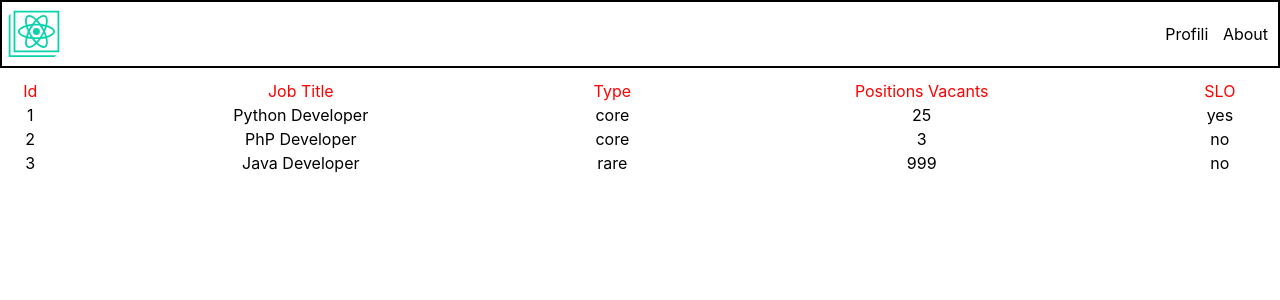
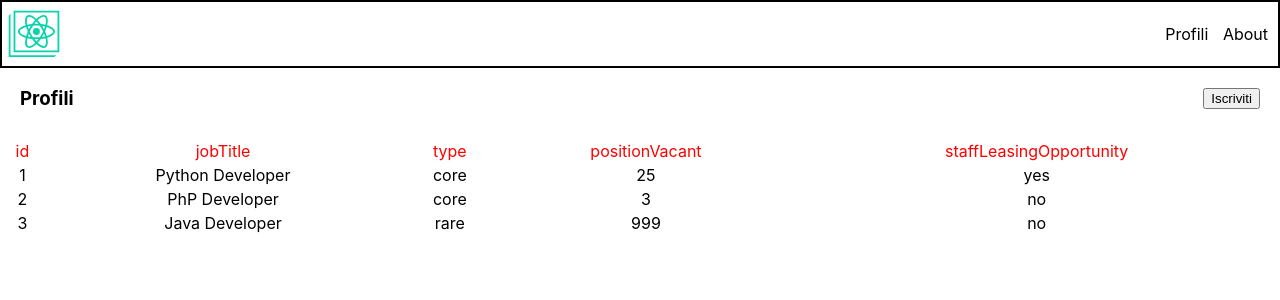
Before and after one commit to ilzio/corso_react, a React (Create React App) app in the folder react_prima_lezione/first-app/: page / in a window 1280 px wide. Shown: the top 300 px of the page. Built offline with nearby package versions, Linux system fonts and the light colour scheme.

Commit message:
profile list and form initialized

```diff
--- /dev/null
+++ b/react_prima_lezione/first-app/src/components/Profiles/Form.css
@@ -0,0 +1,6 @@
+.Form {
+    display: flex;
+    flex-direction: column;
+    justify-items: center;
+    /* align-items: center; */
+}
--- /dev/null
+++ b/react_prima_lezione/first-app/src/components/Profiles/Form.js
@@ -0,0 +1,45 @@
+import React from 'react';
+import './Form.css';
+
+// qunado non si specifica il cammino relativo, react cerca nella cartella node modules
+
+// https://reactjs.org/docs/forms.html
+
+class Form extends React.Component {
+  constructor(props){
+    super(props)
+    this.state = {
+      // name: '';
+      // surname: '';
+      // email: '';
+      // name: '';
+    }
+  }
+
+
+
+  render() {
+    return (
+      <form className="Form">
+        <div className="form-group">
+          <label htmlFor="name">Nome</label>
+          <input name="" placeholder="Inserisci il tuo nome" type="text" />
+        </div>
+        <div className="form-group">
+          <label htmlFor="surname">Cognome</label>
+          <input name="" placeholder="Inserisci il tuo cognome " type="text" />
+        </div>
+        <div className="form-group">
+          <label htmlFor="email">Email </label>
+          <input name="" placeholder="Inserisci la tua email" type="email" />
+        </div>
+        <div className="form-group">
+          <label htmlFor="tel">Telefono</label>
+          <input name="" placeholder="Inserisci il tuo telefono" type="number" />
+        </div>
+      </form>
+    )
+  }
+}
+
+export default Form
--- a/react_prima_lezione/first-app/src/components/Profiles/Profiles.css
+++ b/react_prima_lezione/first-app/src/components/Profiles/Profiles.css
@@ -8,6 +8,13 @@
 .Logo {
   display: inline;
 } */
+
+.topContainer {
+  display: flex;
+  justify-content: space-between;
+  align-items: center;
+  margin: 0 20px;
+}
 
 .NavList{
   list-style: none;
--- a/react_prima_lezione/first-app/src/components/Profiles/Profiles.js
+++ b/react_prima_lezione/first-app/src/components/Profiles/Profiles.js
@@ -1,42 +1,47 @@
 import React from 'react';
 import './Profiles.css';
+import ProfilesTable from './ProfilesTable'
+import Form from './Form'
 
 // qunado non si specifica il cammino relativo, react cerca nella cartella node modules
 
 
 class Profiles extends React.Component {
+  constructor(props){
+    super(props)
+    this.state = {
+      showProfiles : true,
+      btnText : "Iscriviti"
+    }
+  }
   static defaultProps = {
     items: []
   }
+  getItemsKeys = () => {
+    if(this.props.items.length){
+      return Object.keys(this.props.items[0])
+    }
+  }
+
+// using prevState allows to overcome state change asyncronous problems
+  toggleForm = () => {
+    this.setState(prevState => ({
+      showProfiles: !prevState.showProfiles,
+      btnText : (prevState.showProfiles ? "Iscriviti" : "Profili")
+    }))
+  }
+
   render() {
+    const chiavi = this.getItemsKeys()
+    return (
+      <>
+      <div className="topContainer">
+        <h3>Profili</h3>
+        <button onClick={this.toggleForm}>{this.state.btnText} </button>
+      </div>
+      {this.state.showProfiles ? <ProfilesTable items={this.props.items} /> : <Form />}
 
-    return (
-      <table className="profilesTable">
-        <thead className="profilesTableHead">
-          <tr>
-            <td>Id</td>
-            <td>Job Title</td>
-            <td>Type</td>
-            <td>Positions Vacants</td>
-            <td>SLO</td>
-          </tr>
-        </thead>
-        <tbody>
-          {
-            this.props.items.map(item => (
-
-             <tr key={item.id}>
-                <td>{item.id}</td>
-                <td>{item.jobTitle}</td>
-                <td>{item.type}</td>
-                <td>{item.positionVacant}</td>
-                <td>{item.staffLeasingOpportunity ? "yes" : "no"}</td>
-              </tr>
-
-            ))
-          }
-        </tbody>
-      </table>
+      </>
     )
 }
 }
--- /dev/null
+++ b/react_prima_lezione/first-app/src/components/Profiles/ProfilesTable.js
@@ -0,0 +1,53 @@
+import React from 'react';
+import './Profiles.css';
+
+// qunado non si specifica il cammino relativo, react cerca nella cartella node modules
+
+
+class ProfilesTable extends React.Component {
+
+  static defaultProps = {
+    items: []
+  }
+  getItemsKeys = () => {
+    if(this.props.items.length){
+      return Object.keys(this.props.items[0])
+    }
+  }
+
+
+
+  render() {
+    const chiavi = this.getItemsKeys()
+    return (
+      <table className="profilesTable">
+        <thead className="profilesTableHead">
+          <tr>
+          {
+            chiavi.map((item, index) => (
+              <td key={index}>{item}</td>
+              ))
+            }
+            </tr>
+        </thead>
+        <tbody>
+          {
+            this.props.items.map(item => (
+
+             <tr key={item.id}>
+                <td>{item.id}</td>
+                <td>{item.jobTitle}</td>
+                <td>{item.type}</td>
+                <td>{item.positionVacant}</td>
+                <td>{item.staffLeasingOpportunity ? "yes" : "no"}</td>
+              </tr>
+
+            ))
+          }
+        </tbody>
+      </table>
+    )
+}
+}
+
+  export default ProfilesTable
```
Also changed, not shown: 1 other file (tests, documents, lock files or other folders).
